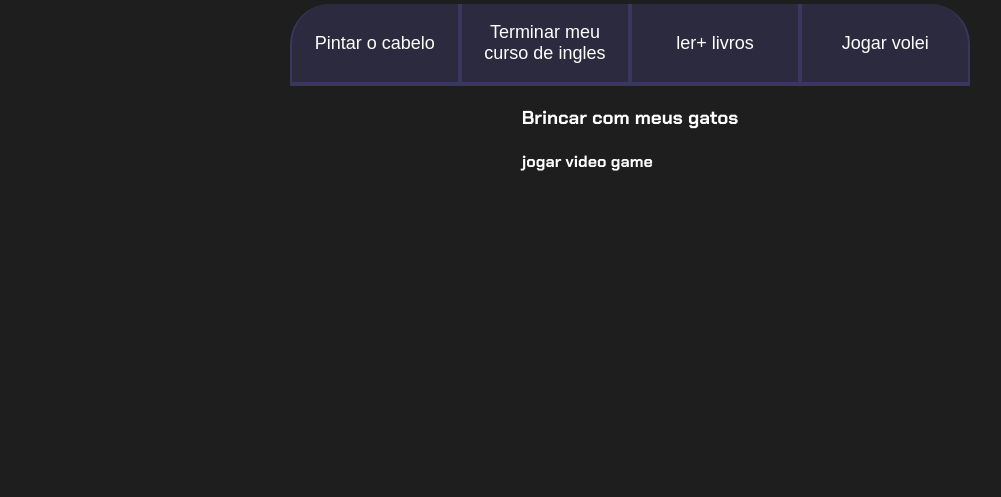
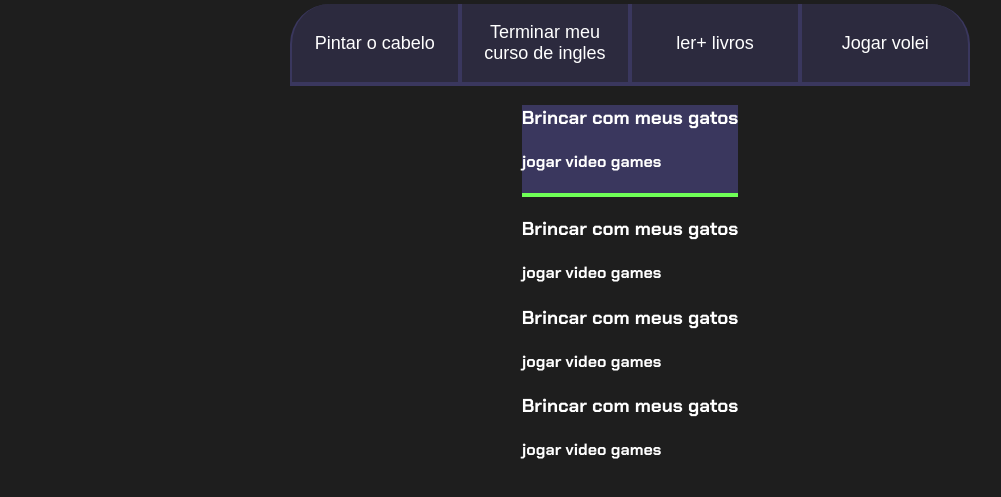
Before and after one commit to Hinami145/terceiro-3b, a plain HTML site: page amanda 3b/index.html in a window 1280 px wide. Shown: the part 99-596 px from the top of the page, without its empty margins (10-1011 px from the left). Drawn offline with Linux system fonts and the light colour scheme.

Commit message:
Add files via upload
novo conteudo part2

```diff
--- a/amanda 3b/index.html
+++ b/amanda 3b/index.html
@@ -4,8 +4,9 @@
 <head>
     <meta charset="UTF-8">
     <meta name="viewport" content="width=device-width, initial-scale=1.0">
+    <link rel="stylesheet" href="style.css">
     <title>Meus objetivos do ano</title>
-    <link rel="stylesheet" href="style.css">
+
 </head>
 
 <body>
@@ -17,13 +18,32 @@
             <button class="botao">ler+ livros</button>
             <button class="botao">Jogar volei</button>
         </div>
+
         <div class="abas-texto">
+          <div class="abas-conteúdo ativo">
+            <h3 class="aba-conteúdo-titulo-principal">Brincar com meus gatos</h3>
+            <h4 class="aba-conteúdo-titulo-secundario">jogar video games</h4>
+        </div>
         <div class="abas-conteúdo">
-        <h3 class="aba-conteúdo-titulo-principal">Brincar com meus gatos</h3>
-        <h4 class="aba-conteúdo-titulo-secundario">jogar video game</h4>
+            <h3 class="aba-conteúdo-titulo-principal">Brincar com meus gatos</h3>
+            <h4 class="aba-conteúdo-titulo-secundario">jogar video games</h4>
+        </div>
+        <div class="abas-conteúdo">
+            <h3 class="aba-conteúdo-titulo-principal">Brincar com meus gatos</h3>
+            <h4 class="aba-conteúdo-titulo-secundario">jogar video games</h4>
+        </div>
+        <div class="abas-conteúdo">
+            <h3 class="aba-conteúdo-titulo-principal">Brincar com meus gatos</h3>
+            <h4 class="aba-conteúdo-titulo-secundario">jogar video games</h4>
+        </div>
 
-        </div>
-        </div>
+      </div>
+
+
+
+
+
+
     </section>
     <script src="main.js"></script>
 </body>
```
